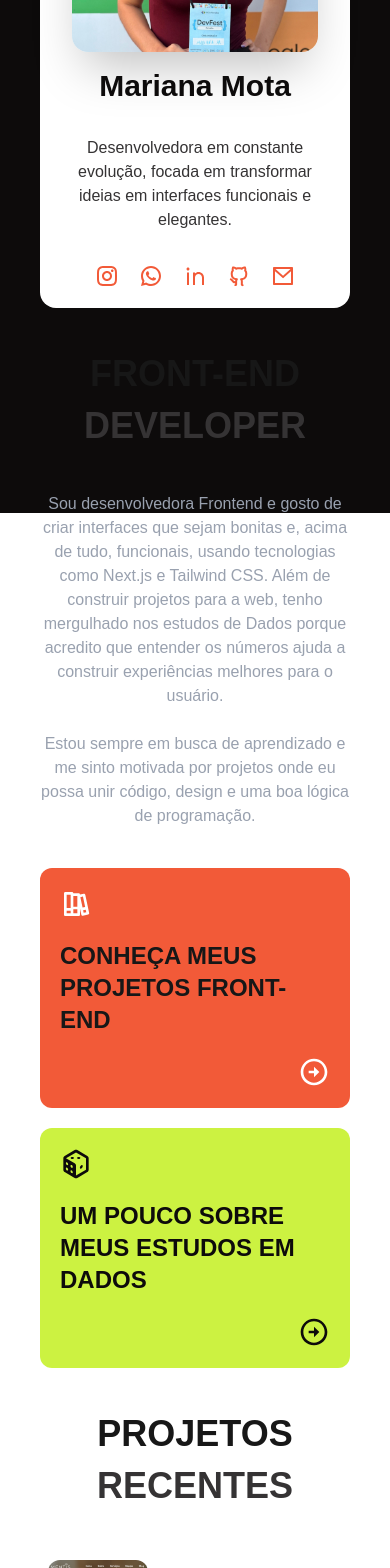
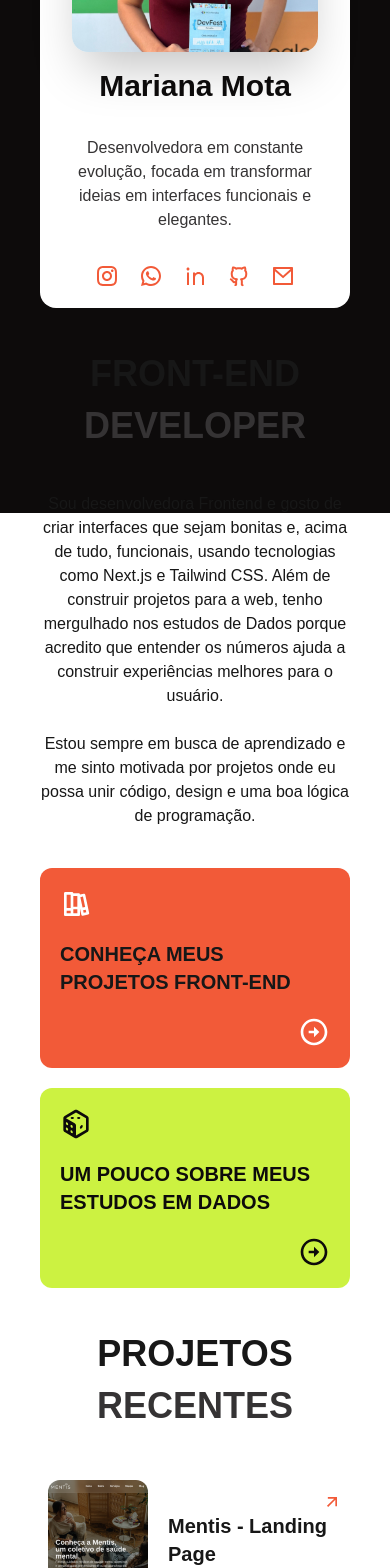
Before and after one commit to eumarianamota/proeto-portifolio, a Next.js app: page / in a window 390 px wide. Shown: the part 331-1899 px from the top of the page. Built offline with nearby package versions, Linux system fonts and the light colour scheme.

Commit message:
Refactor About component layout and styles
Updated the About component to improve structure and styling.

```diff
--- a/app/_components/about.tsx
+++ b/app/_components/about.tsx
@@ -5,26 +5,22 @@ export function About() {
         <section className="mt-10 overflow-hidden lg:w-150 xl:w-200 lg:mt-0">
             <div className="text-center lg:text-start lg:w-150 xl:w-180">
                 <h1>FRONT-END <span className="text-gray">DEVELOPER</span></h1>
-                <p className="text-gray-400 mt-5 lg:text-lg">Sou desenvolvedora Frontend e gosto de criar interfaces que sejam bonitas e, acima de tudo, funcionais, usando tecnologias como Next.js e Tailwind CSS. Além de construir projetos para a web, tenho mergulhado nos estudos de Dados porque acredito que entender os números ajuda a construir experiências melhores para o usuário.
+                <p>Sou desenvolvedora Frontend e gosto de criar interfaces que sejam bonitas e, acima de tudo, funcionais, usando tecnologias como Next.js e Tailwind CSS. Além de construir projetos para a web, tenho mergulhado nos estudos de Dados porque acredito que entender os números ajuda a construir experiências melhores para o usuário.
 
                 <br/> <br/>Estou sempre em busca de aprendizado e me sinto motivada por projetos onde eu possa unir código, design e uma boa lógica de programação.</p>
             </div>
 
             <div className="mt-10 flex flex-col gap-5 md:flex-row lg:flex-col xl:flex-row">
-                <div className="bg-orange rounded-xl px-5 py-5 hover:scale-98 hover:brightness-90 transition transform duration-300">
+                <div className="bg-orange flex flex-col gap-5 rounded-xl px-5 py-5 hover:scale-98 hover:brightness-90 transition transform duration-300">
                     < RiBookShelfLine className="size-8 text-white"/>
-                    <h3 className="mt-5 mb-5 text-2xl font-bold">CONHEÇA MEUS PROJETOS FRONT-END</h3>
+                    <h3>CONHEÇA MEUS PROJETOS FRONT-END</h3>
                     < RiArrowRightCircleLine className="size-8 text-white text-right ml-auto"/>
                 </div>
-
-                <div className="bg-green rounded-xl px-5 py-5 hover:scale-98 hover:brightness-90 transition transform duration-300">
-                    <a target="_blank" href="https://github.com/eumarianamota/data-science-studies">
-                        < RiDiceLine className="size-8 text-black"/>
-                        <h3 className="mt-5 mb-5 text-2xl font-bold text-black">UM POUCO SOBRE MEUS ESTUDOS EM DADOS</h3>
-                        < RiArrowRightCircleLine className="size-8 text-black text-right ml-auto"/>
-                    </a>
-
-                </div>
+                <a className="bg-green flex flex-col gap-5 rounded-xl px-5 py-5 hover:scale-98 hover:brightness-90 transition transform duration-300" target="_blank" href="https://github.com/eumarianamota/data-science-studies">
+                    < RiDiceLine className="size-8 text-black"/>
+                    <h3 className=" text-black">UM POUCO SOBRE MEUS ESTUDOS EM DADOS</h3>
+                    < RiArrowRightCircleLine className="size-8 text-black text-right ml-auto"/>
+                </a>
             </div>
         </section>
     )
```
